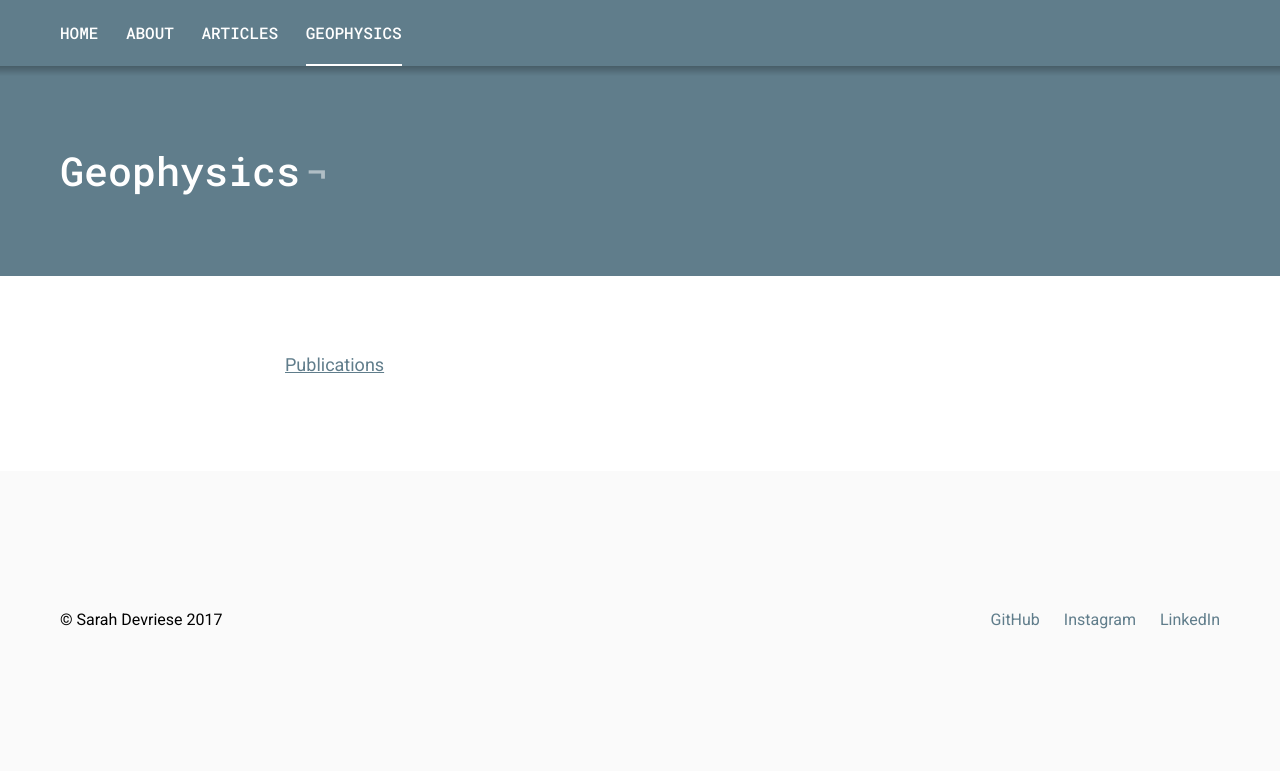
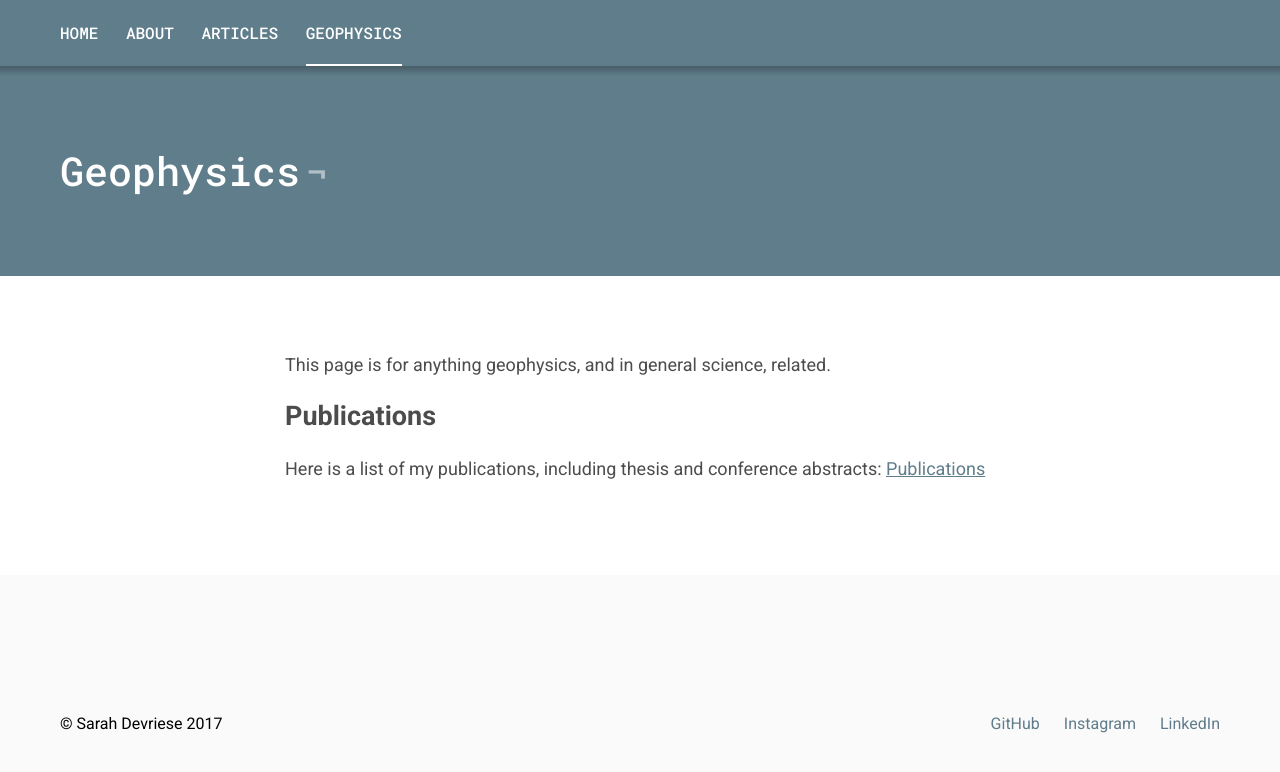
Before and after one commit to sdevriese/sdevriese.github.io, a Jekyll site: the page built from _pages/geophysics.markdown, in a window 1280 px wide. Shown: the top 772 px of the page. Built offline with Jekyll 4.4.1, drawn with Linux system fonts in a browser that asks for light colours.

Commit message:
typo fix

```diff
--- a/_pages/geophysics.markdown
+++ b/_pages/geophysics.markdown
@@ -4,4 +4,8 @@ title: Geophysics
 permalink: /geophysics/
 ---
 
-<a href="{{ "/Publications/" | prepend: site.baseurl }}">Publications</a>
+This page is for anything geophysics, and in general science, related.
+
+# Publications
+
+Here is a list of my publications, including thesis and conference abstracts: <a href="{{ "/publications/" | prepend: site.baseurl }}">Publications</a>
```
